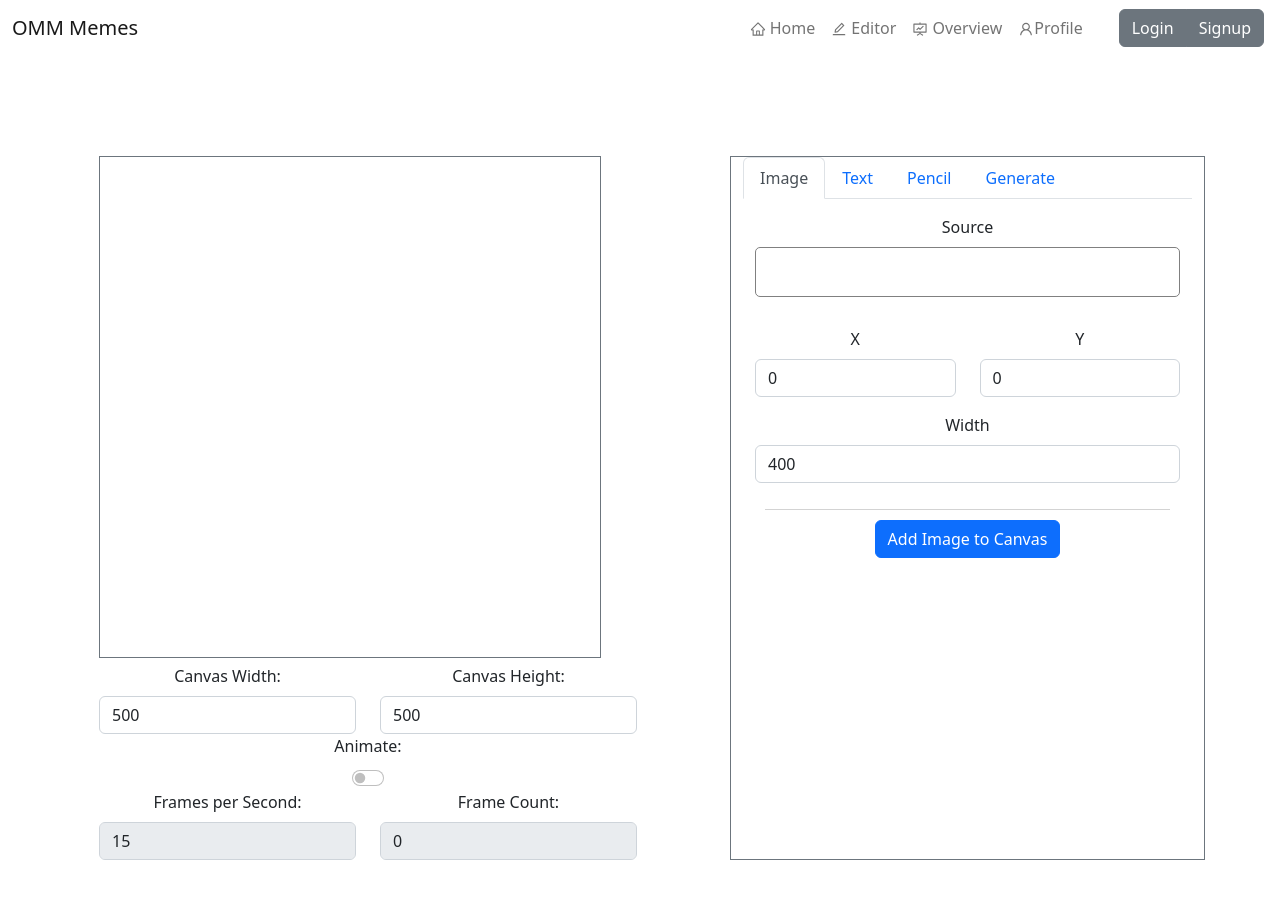
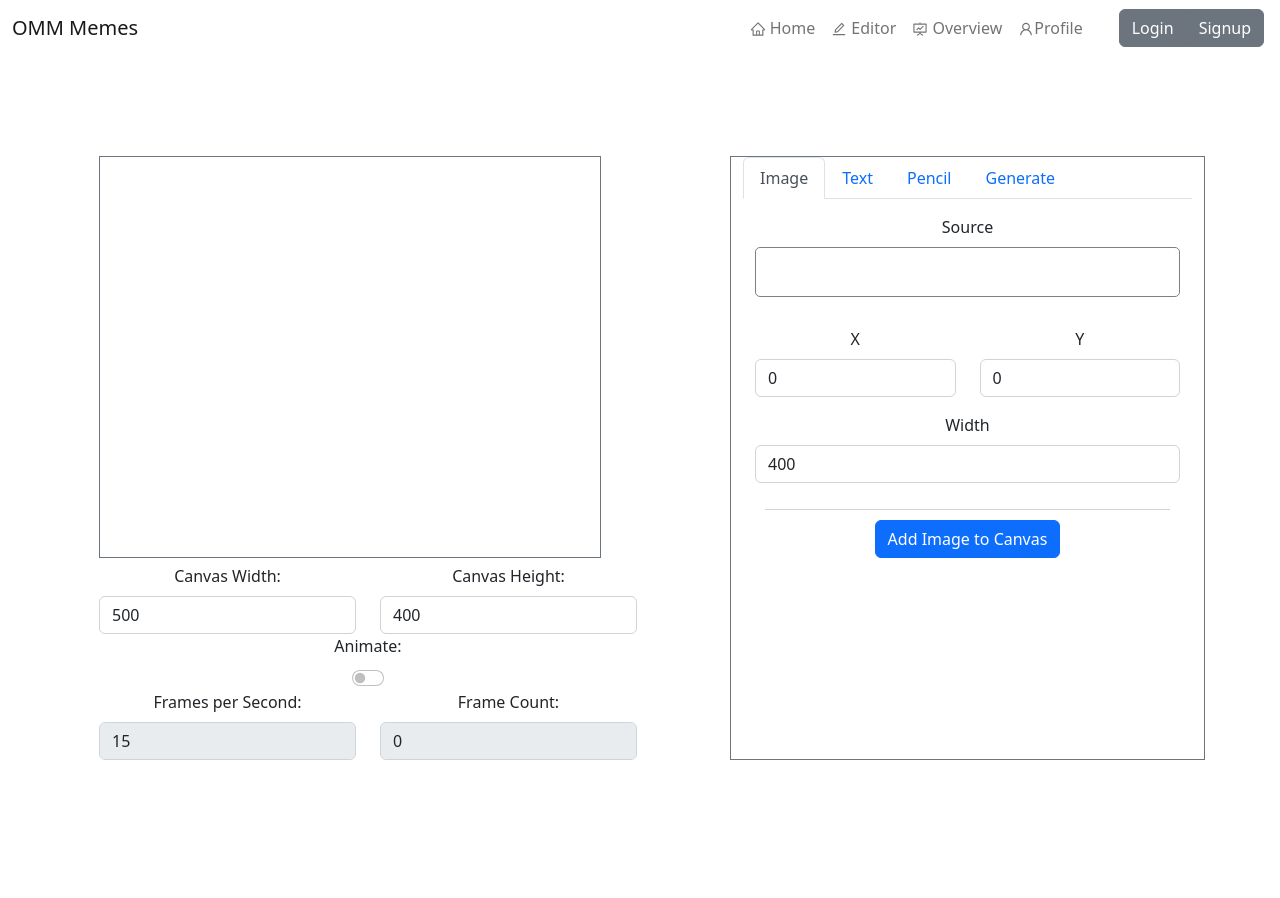
Before and after one commit to SimonBurmer/MemeGenerator, a React (Create React App) app in the folder react-frontend/: page /editor in a window 1280 px wide. Shown: the top 898 px of the page. After the commit the page ends 865 px from the top, so only its background shows below. Built offline with nearby package versions, Linux system fonts and the light colour scheme.

Commit message:
Add classic Meme Text

```diff
--- a/react-frontend/src/components/editor/components/MemeEditorCanvas.js
+++ b/react-frontend/src/components/editor/components/MemeEditorCanvas.js
@@ -29,7 +29,7 @@ function Animation(step, fpsInterval, then) {
 
 const MemeEditorCanvas = React.forwardRef((props, canvasRef) => {
   const [canvasWidth, setCanvasWidth] = useState(500);
-  const [canvasHeight, setCanvasHeight] = useState(500);
+  const [canvasHeight, setCanvasHeight] = useState(400);
   const [lines, setLines] = useState([]);
   const [isPainting, setIsPainting] = useState(false);
   const [progress, setProgress] = useState(0);
@@ -106,7 +106,7 @@ const MemeEditorCanvas = React.forwardRef((props, canvasRef) => {
 
   const drawTextBlock = (ctx, textBlock) => {
     ctx.textBaseline = "top";
-    ctx.font = textBlock.fontSize + "px " + textBlock.fontFamily;
+    ctx.font = "bold " + textBlock.fontSize + "px " + textBlock.fontFamily;
 
     var textWidth = ctx.measureText(textBlock.text).width;
     var width = textBlock.width;
@@ -114,10 +114,19 @@ const MemeEditorCanvas = React.forwardRef((props, canvasRef) => {
     ctx.fillStyle = textBlock.backgroundColor;
     ctx.fillRect(textBlock.x, textBlock.y, width, height);
     ctx.fillStyle = textBlock.textColor;
+
+    // make text look like typical meme text
+    ctx.strokeStyle = "black";
+    ctx.lineWidth = 5;
+    ctx.strokeText(
+        textBlock.text,
+        parseInt(textBlock.x) + ((textBlock.width - textWidth) / 2.0),
+        parseInt(textBlock.y) + ((height - textBlock.fontSize) / 2)
+    );
     ctx.fillText(
-      textBlock.text,
-      parseInt(textBlock.x) + ((textBlock.width - textWidth) / 2.0),
-      parseInt(textBlock.y) + ((height - textBlock.fontSize) / 2)
+        textBlock.text,
+        parseInt(textBlock.x) + ((textBlock.width - textWidth) / 2.0),
+        parseInt(textBlock.y) + ((height - textBlock.fontSize) / 2)
     );
   };
 
--- a/react-frontend/src/components/editor/models/TextBlock.js
+++ b/react-frontend/src/components/editor/models/TextBlock.js
@@ -1,5 +1,5 @@
 const TextBlock = class {
-  constructor(text = "", x = 0, y = 0, height = 12, width = 100, fontSize = 12, textColor = "black",
+  constructor(text = "", x = 200, y = 50, height = 0, width = 100, fontSize = 60, textColor = "white",
   backgroundColor = "transparent", fontFamily = "Arial", fromTimeFrame=0, toTimeFrame=0) {
     this.text = text;
     this.height = height;
--- a/react-frontend/src/components/editor/tabs/GenerateImageTab.js
+++ b/react-frontend/src/components/editor/tabs/GenerateImageTab.js
@@ -121,7 +121,7 @@ function GenerateImageTab(props) {
             props.images,
             props.textBlocks,
             500,
-            500
+            300
           );
         }
       }
```
Also changed, not shown: react-frontend/src/components/editor/tabs/ImageOptionsTab.js (line endings or trailing spaces).
